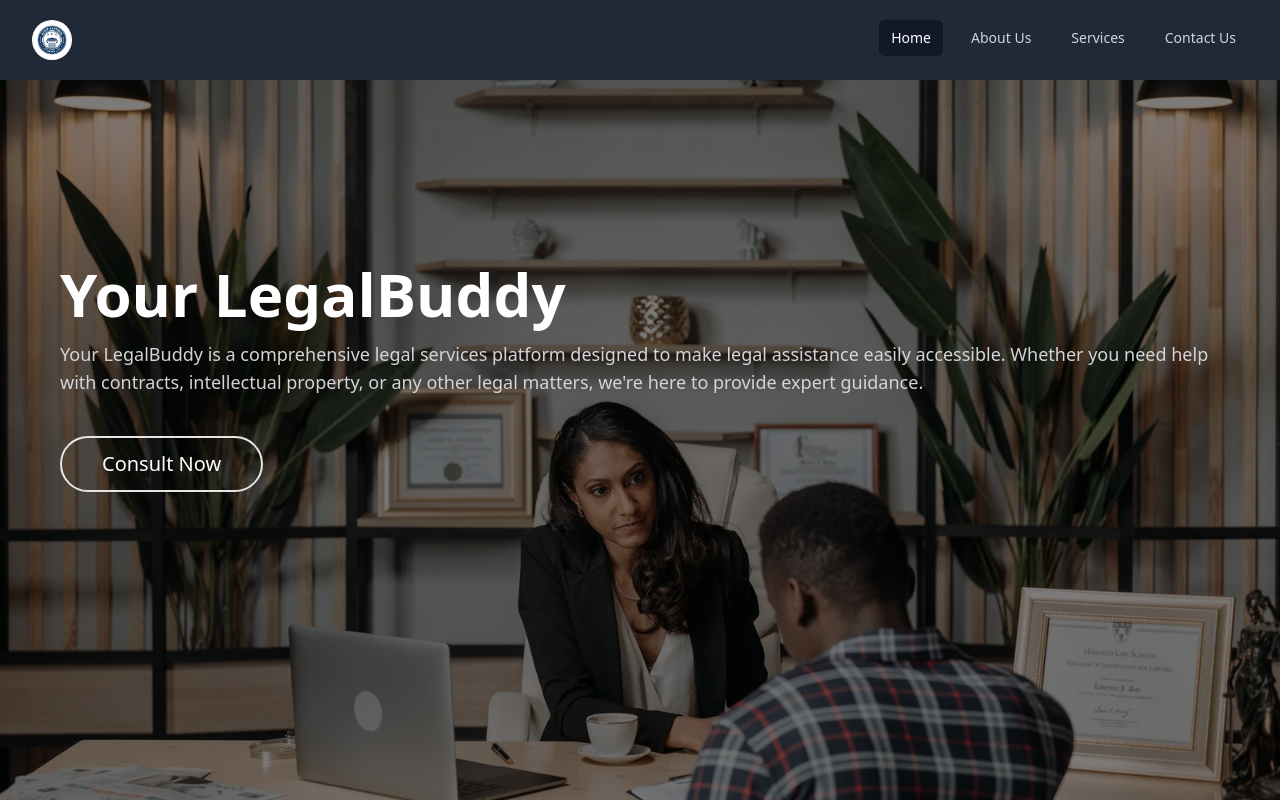
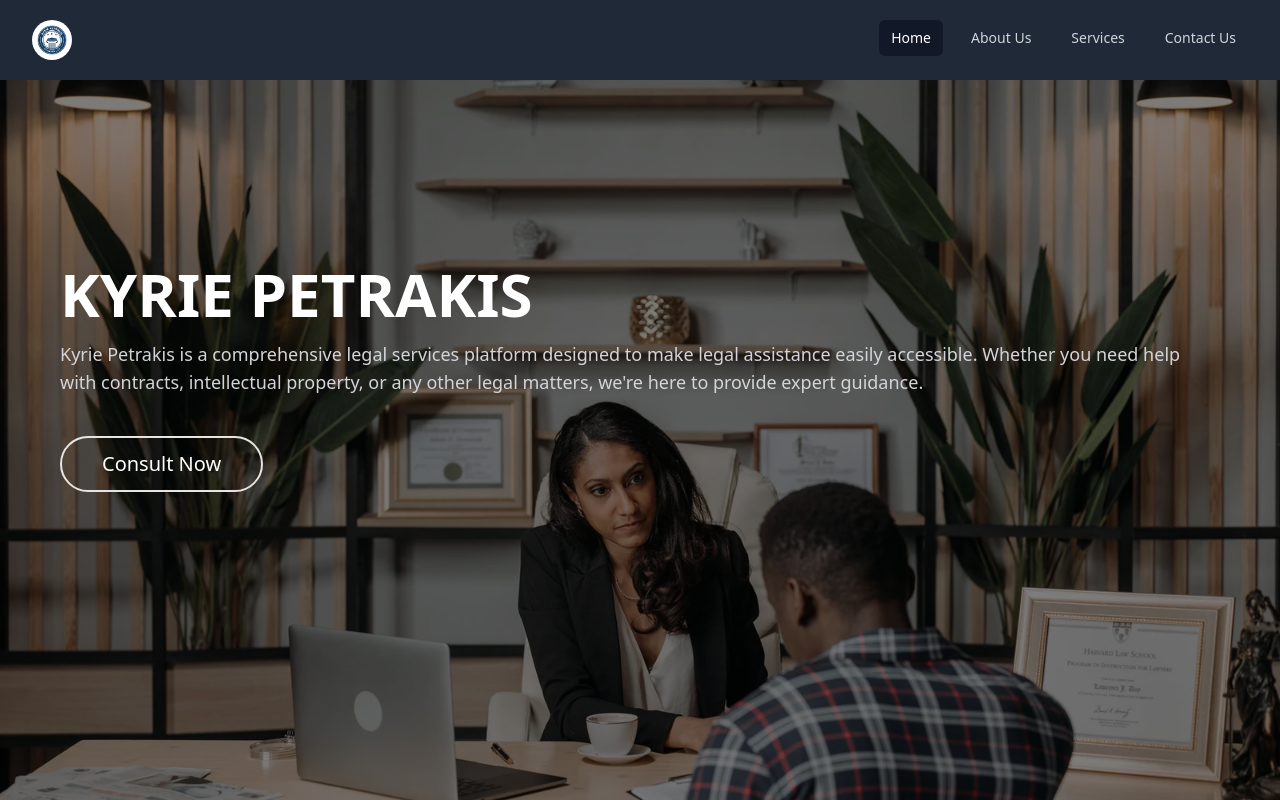
Before and after one commit to amit-kandar/kyrie-petrakis, a React (Create React App) app: page / in a window 1280 px wide. Shown: the top 800 px of the page. Built offline with nearby package versions, Linux system fonts and the light colour scheme; the HTML template or start-up script is replaced by a standard one.

Commit message:
Change Name on hero section

```diff
--- a/src/components/Hero.jsx
+++ b/src/components/Hero.jsx
@@ -1,5 +1,5 @@
 import React from 'react';
-import { HERO_BG_IMG } from '../config/constant'
+import { COMPANY_NAME, HERO_BG_IMG } from '../config/constant'
 
 function Hero() {
     return (
@@ -13,11 +13,11 @@ function Hero() {
             <div className='h-full z-10 flex flex-col justify-center items-center px-3 sm:px-5 mt-36'>
                 <div className='w-full text-white text-left' >
                     <h2 className='text-4xl font-semibold md:text-4xl lg:text-6xl'>
-                        Your LegalBuddy
+                        {COMPANY_NAME}
                     </h2>
                 </div>
                 <p className='text-left text-lg leading-7 text-zinc-300 mt-4'>
-                    Your LegalBuddy is a comprehensive legal services platform designed to make
+                    Kyrie Petrakis is a comprehensive legal services platform designed to make
                     legal assistance easily accessible. Whether you need help with contracts,
                     intellectual property, or any other legal matters, we're here to provide expert
                     guidance.
```
